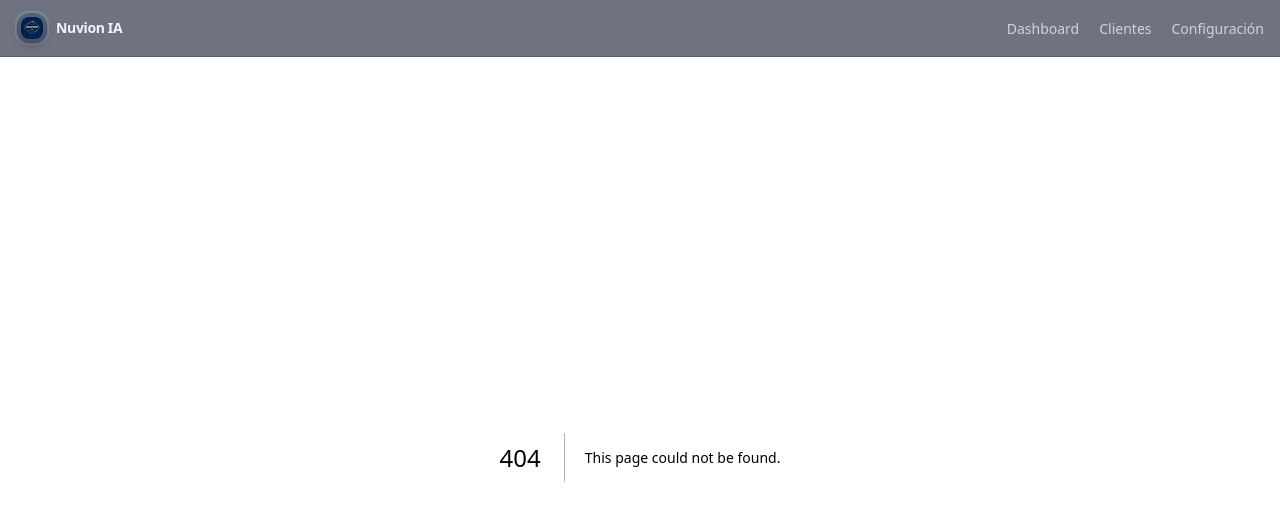
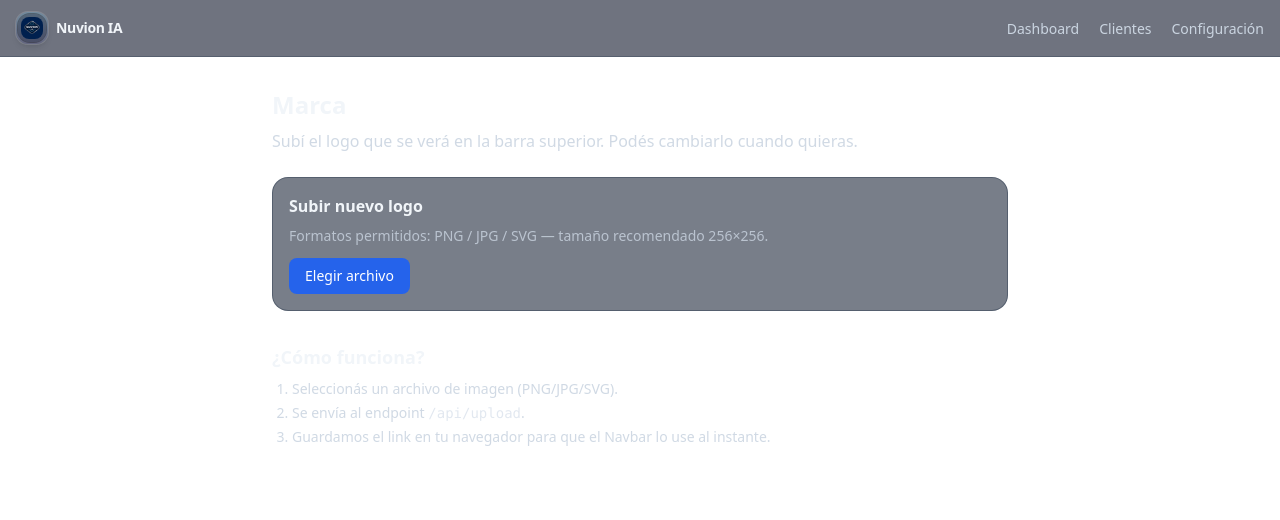
Before and after one commit to ianuvion/nuvion-ia, a Next.js app: page /configuracion/brand in a window 1280 px wide. Before the commit this address had no page. Shown: the top 520 px of the page. Built offline with nearby package versions, Linux system fonts and the light colour scheme.

Commit message:
Create page.tsx

```diff
--- /dev/null
+++ b/app/configuracion/brand/page.tsx
@@ -0,0 +1,23 @@
+import LogoUploader from '@/app/components/LogoUploader';
+
+export default function BrandPage() {
+  return (
+    <main className="mx-auto max-w-3xl px-4 py-8">
+      <h1 className="text-2xl font-semibold text-slate-100 mb-2">Marca</h1>
+      <p className="text-slate-300/90 mb-6">
+        Subí el logo que se verá en la barra superior. Podés cambiarlo cuando quieras.
+      </p>
+
+      <LogoUploader onCompleted={() => { /* opcional: toast */ }} />
+
+      <section className="mt-8">
+        <h2 className="text-lg font-semibold text-slate-100 mb-2">¿Cómo funciona?</h2>
+        <ol className="list-decimal pl-5 text-slate-300/90 space-y-1 text-sm">
+          <li>Seleccionás un archivo de imagen (PNG/JPG/SVG).</li>
+          <li>Se envía al endpoint <code className="text-slate-200">/api/upload</code>.</li>
+          <li>Guardamos el link en tu navegador para que el Navbar lo use al instante.</li>
+        </ol>
+      </section>
+    </main>
+  );
+}
```
